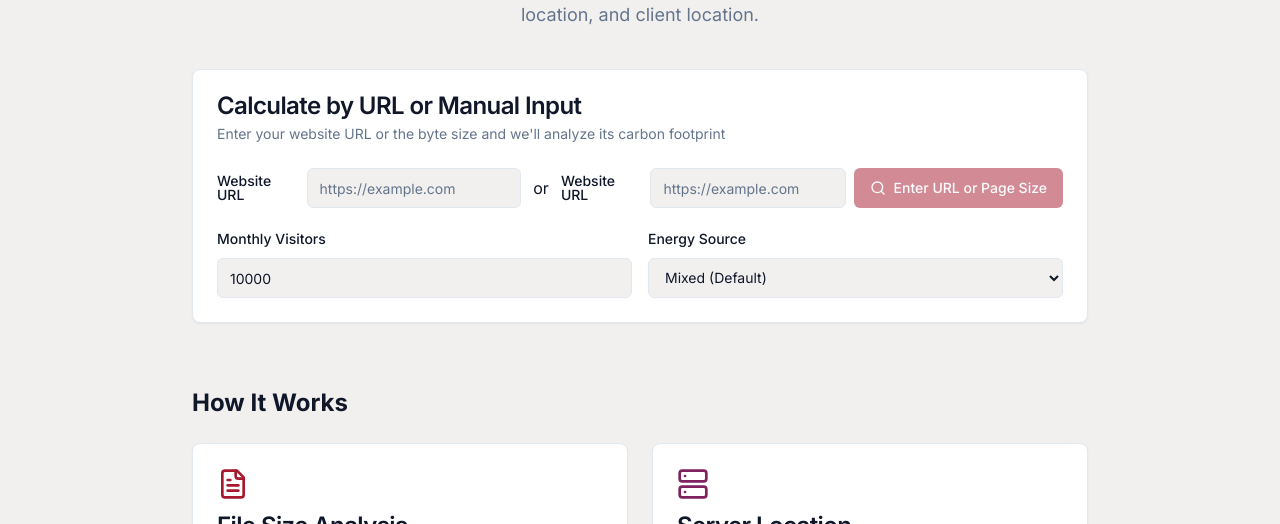
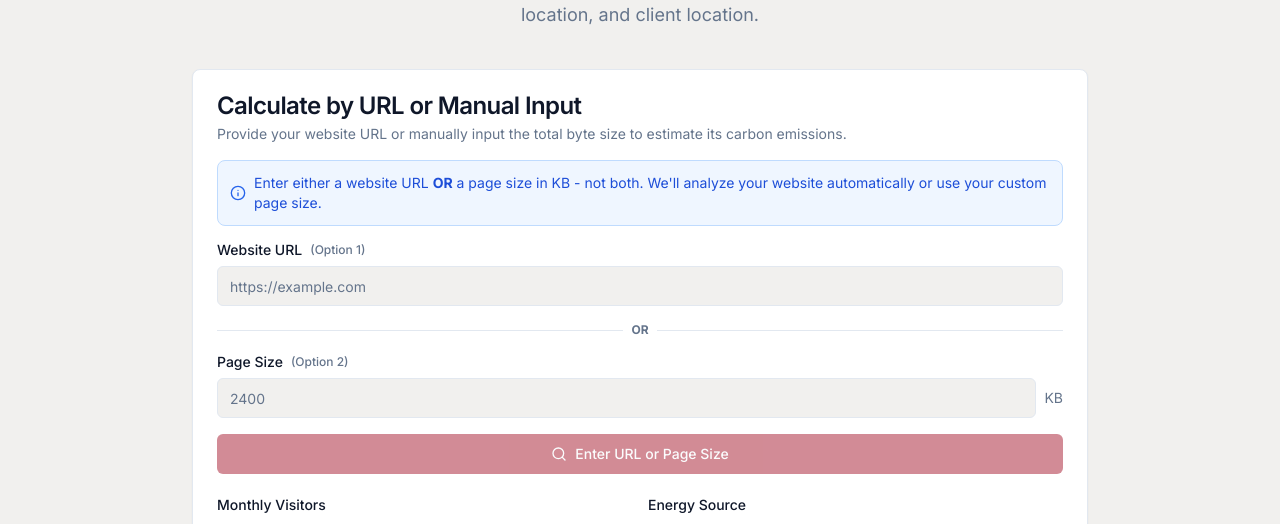
Before and after one commit to minhvyha/CarbonCue, a Next.js app: page /website-calculator in a window 1280 px wide. Shown: the part 228-752 px from the top of the page. Built offline with nearby package versions, Linux system fonts and the light colour scheme; no server answers.

Commit message:
feat: Improve user guidance in Website Calculator with updated input instructions and enhanced layout

```diff
--- a/app/website-calculator/page.tsx
+++ b/app/website-calculator/page.tsx
@@ -48,10 +48,10 @@ export default function WebsiteCalculatorPage() {
 
 
             <Card>
-              <CardHeader>
+              <CardHeader className="pb-[1rem]">
                 <CardTitle>Calculate by URL or Manual Input</CardTitle>
                 <CardDescription>
-                  Enter your website URL or the byte size and we'll analyze its carbon footprint
+                  Provide your website URL or manually input the total byte size to estimate its carbon emissions.
                 </CardDescription>
               </CardHeader>
               <CardContent>
--- a/components/website-calculator-form.tsx
+++ b/components/website-calculator-form.tsx
@@ -136,32 +136,75 @@ export function WebsiteCalculatorForm({
     const val = e.target.value;
     setGreen(val === "renewable");
   };
+   const handleUrlChange = (e: React.ChangeEvent<HTMLInputElement>) => {
+    setUrl(e.target.value)
+    if (e.target.value) {
+      setPageSize("")
+    }
+  }
+  const handlePageSizeChange = (e: React.ChangeEvent<HTMLInputElement>) => {
+    setPageSize(e.target.value)
+    if (e.target.value) {
+      setUrl("")
+    }
+  }
   return (
     <form onSubmit={handleSubmit} className="space-y-6">
-      <div className="flex flex-row items-center gap-3">
-        <Label htmlFor="website-url">Website URL</Label>
-        <div className="flex gap-2">
+      <div className="space-y-4">
+        <div className="flex items-center gap-2 p-3 bg-blue-50 dark:bg-blue-950/20 rounded-lg border border-blue-200 dark:border-blue-800">
+          <Info className="h-4 w-4 text-blue-600 dark:text-blue-400 flex-shrink-0" />
+          <p className="text-sm text-blue-700 dark:text-blue-300">
+            Enter either a website URL <strong>OR</strong> a page size in KB -
+            not both. We'll analyze your website automatically or use your
+            custom page size.
+          </p>
+        </div>
+        <div className="space-y-2">
+          <Label htmlFor="website-url" className="flex items-center gap-2">
+            Website URL
+            <span className="text-xs text-muted-foreground">(Option 1)</span>
+          </Label>
           <Input
             id="website-url"
             placeholder="https://example.com"
             value={url}
-            onChange={(e) => setUrl(e.target.value)}
-            className="flex-1"
+            onChange={(e) => handleUrlChange(e)}
+            className={`${pageSize ? "opacity-50 cursor-not-allowed" : ""}`}
+            disabled={!!pageSize}
           />
         </div>
-        or<Label htmlFor="website-url">Website URL</Label>
-        <div className="flex gap-2">
+        <div className="relative flex items-center justify-center ">
+          <div className="absolute inset-0 flex items-center">
+            <div className="w-full border-t border-border"></div>
+          </div>
+          <div className="relative flex justify-center text-xs uppercase">
+            <span className="bg-card px-2 text-muted-foreground font-bold ">OR</span>
+          </div>
+        </div>
+        <div className="space-y-2">
+          <Label htmlFor="page-size" className="flex items-center gap-2">
+            Page Size
+            <span className="text-xs text-muted-foreground">(Option 2)</span>
+          </Label>
+          <div className="flex items-center gap-2">
             <Input
-            id="website-url"
-            placeholder="https://example.com"
-            value={url}
-            onChange={(e) => setUrl(e.target.value)}
-            className="flex-1"
+              id="page-size"
+              type="number"
+              placeholder="2400"
+              value={pageSize}
+              min="1"
+              max="50000"
+              disabled={!!url}
+              onChange={(e) => handlePageSizeChange(e)}
+              className={`flex-1 ${url ? "opacity-50 cursor-not-allowed" : ""}`}
             />
+            <span className="text-sm text-muted-foreground">KB</span>
+          </div>
+        </div>
         <Button
           type="submit"
-            disabled={isLoading || !url}
-            className="bg-carbon-red hover:bg-carbon-deep-red"
+          disabled={isLoading || !url && !pageSize}
+          className="w-full bg-carbon-red hover:bg-carbon-deep-red"
         >
           {isLoading ? (
             <div className="flex items-center gap-2">
@@ -181,7 +224,6 @@ export function WebsiteCalculatorForm({
             </div>
           )}
         </Button>
-        </div>
       </div>
 
       <div className="grid grid-cols-1 md:grid-cols-2 gap-4">
```
Lines whose indentation alone changed are shown as unchanged.
